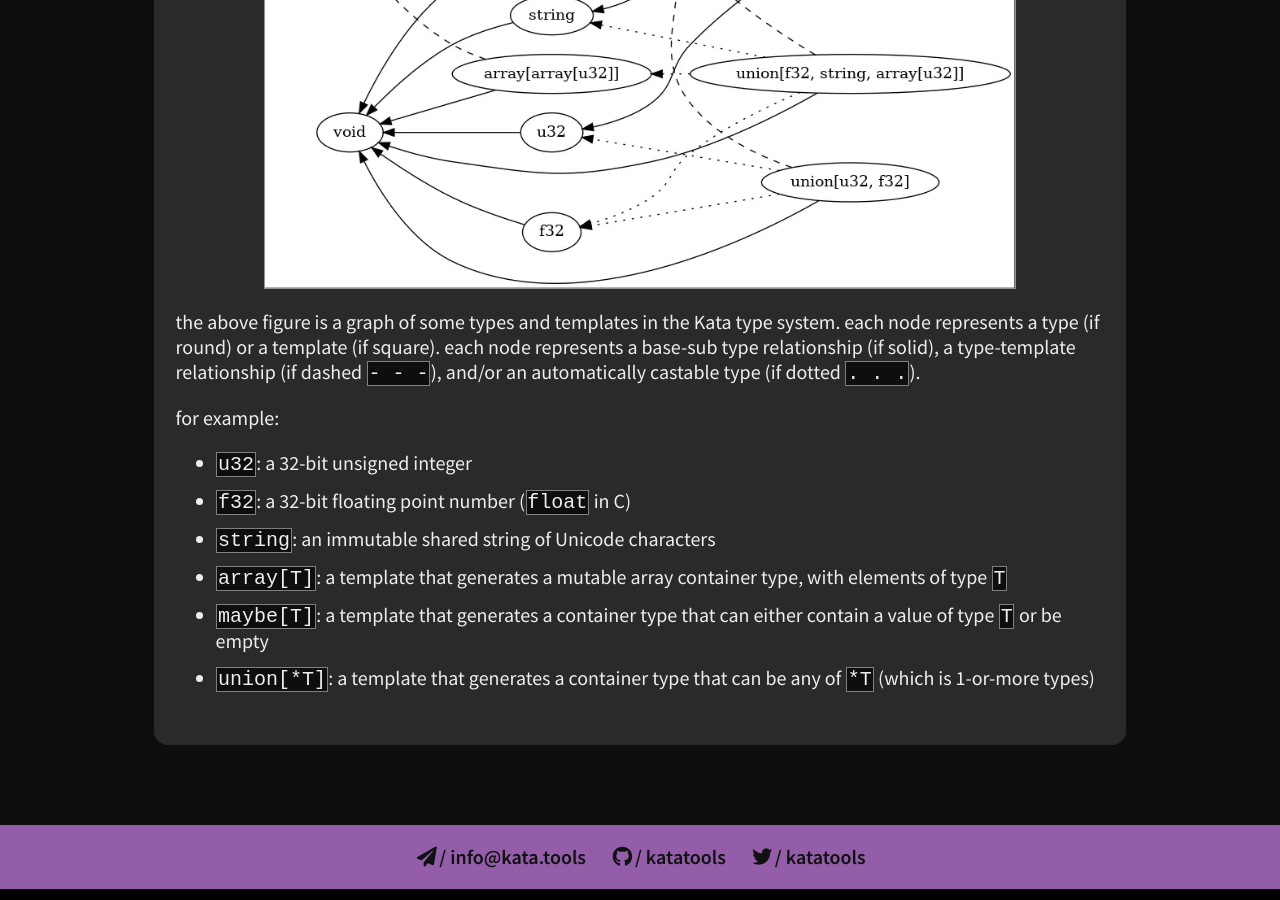
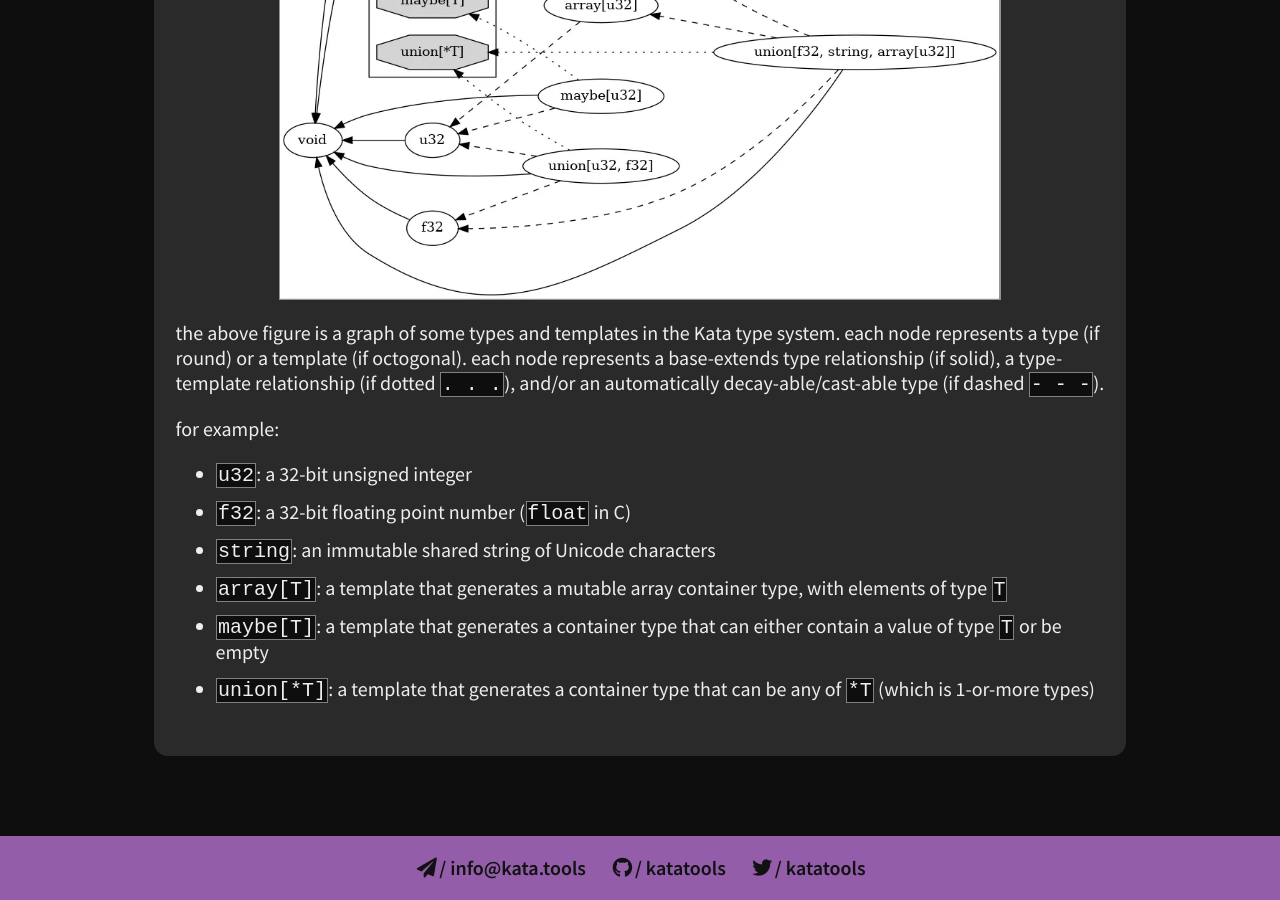
Before and after one commit to gcrois/gcrois.github.io, a Jekyll site: the page built from _posts/2021-10-26-K0001-type-system.md, in a window 1280 px wide and 900 px high, scrolled down 1040 px. Built offline with Jekyll 4.4.1, drawn with Linux system fonts in a browser that asks for light colours; nearby versions of some CDN libraries.

Commit message:
more type diagrams

```diff
--- a/_posts/2021-10-26-K0001-type-system.md
+++ b/_posts/2021-10-26-K0001-type-system.md
@@ -15,7 +15,7 @@ buckle up! we're about to deep dive into the world of types, values, templates,
 
 ![type graph 0](/files/src/K0001/types0.dot.webp)
 
-the above figure is a graph of some types and templates in the Kata type system. each node represents a type (if round) or a template (if square). each node represents a base-sub type relationship (if solid), a type-template relationship (if dashed `- - -`), and/or an automatically castable type (if dotted `. . .`).
+the above figure is a graph of some types and templates in the Kata type system. each node represents a type (if round) or a template (if octogonal). each node represents a base-extends type relationship (if solid), a type-template relationship (if dotted `. . .`), and/or an automatically decay-able/cast-able type (if dashed `- - -`).
 
 
 for example:
```
Also changed, not shown: files/src/K0001/types0.dot.webp, 1 other file.
